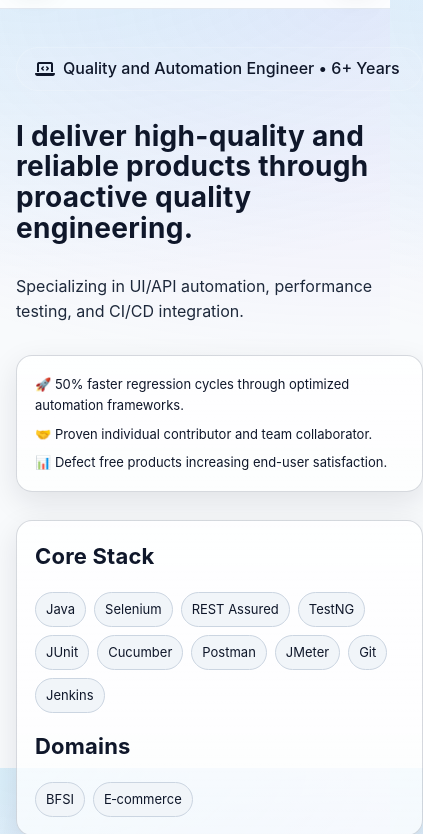
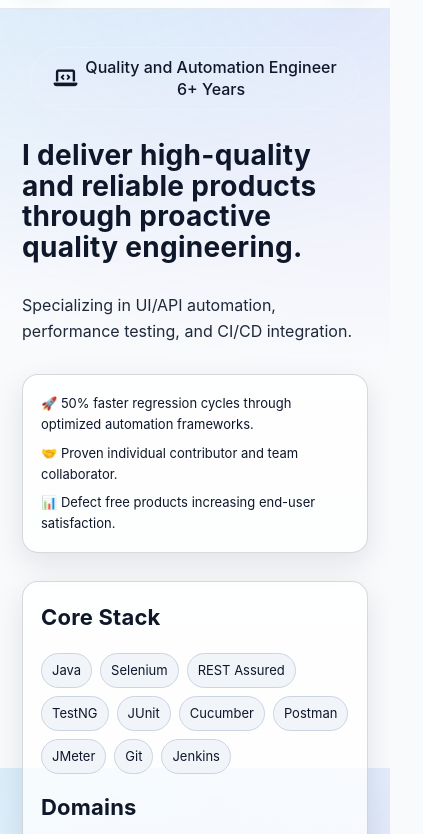
Before and after one commit to a-saurav/a-saurav.github.io, a plain HTML site: page index.html in a window 390 px wide. Shown: the part 76-910 px from the top of the page, 423 px wide, since content can reach past the window. Drawn offline with Linux system fonts and the light colour scheme.

Commit message:
added card view to all, improve alignments

```diff
--- a/css/style.css
+++ b/css/style.css
@@ -227,7 +227,7 @@ section {
     display: inline-flex;
     align-items: center;
     gap: 8px;
-    padding: 8px 22px 8px 22px;
+    padding: 8px 22px;
     margin-top: 12px;
     margin-bottom: 16px;
     border-radius: 999px;
@@ -235,11 +235,24 @@ section {
     border: 1px solid rgba(255, 255, 255, 0.15);
     color: var(--accent);
     font-weight: 500;
-    white-space: nowrap;
+    max-width: 100%;
+    line-height: 1.4;
 }
 
-.badge i {
-    margin-left: -4px;
+.badge::before {
+    font-family: "Font Awesome 6 Free";
+    font-weight: 900;
+    content: "\f5fc";
+    /* fa-laptop-code */
+    font-size: 1.2em;
+    display: flex;
+    align-items: center;
+    justify-content: center;
+}
+
+/* Desktop: show as single line with dot */
+.badge-text::before {
+    content: attr(data-role) " • " attr(data-exp);
 }
 
 .hero-grid {
@@ -537,8 +550,8 @@ footer {
 
 @media (max-width: 640px) {
     .container {
-        padding-left: 16px;
-        padding-right: 16px;
+        padding-left: 22px;
+        padding-right: 22px;
     }
 
     .grid {
@@ -598,4 +611,27 @@ footer {
         gap: 12px;
         flex-wrap: wrap;
     }
+
+    .hero .badge {
+        display: flex;
+        justify-content: center;
+        text-align: center;
+        margin-left: auto;
+        margin-right: auto;
+    }
+
+    .hero .badge-text {
+        display: flex;
+        flex-direction: column;
+        align-items: center;
+        text-align: center;
+    }
+
+    .hero .badge-text::before {
+        content: attr(data-role);
+    }
+
+    .hero .badge-text::after {
+        content: attr(data-exp);
+    }
 }
--- a/index.html
+++ b/index.html
@@ -1,20 +1,22 @@
 <!DOCTYPE html>
 <html lang="en">
+
 <head>
-      <meta charset="utf-8"/>
-      <meta name="viewport" content="width=device-width, initial-scale=1"/>
+    <meta charset="utf-8" />
+    <meta name="viewport" content="width=device-width, initial-scale=1" />
     <title>A Saurav</title>
     <meta name="description" content="A Saurav portfolio: experience, skills, certifications, and contact."/>
-      <meta name="theme-color" content="#0ea5e9"/>
+    <meta name="theme-color" content="#0ea5e9" />
     <link rel="preconnect" href="https://fonts.gstatic.com" crossorigin>
     <link rel="stylesheet" href="css/style.css">
     <link rel="stylesheet" href="https://cdnjs.cloudflare.com/ajax/libs/font-awesome/6.5.1/css/all.min.css">
 </head>
+
 <body class="theme--ocean">
     <header>
         <div class="container nav">
             <div class="brand">
-               <img class="brand-avatar" id="avatar" src="" alt="Avatar"/>
+                <img class="brand-avatar" id="avatar" src="" alt="Avatar" />
                 <span id="brandName"></span>
             </div>
             <nav>
@@ -29,8 +31,7 @@
             <button id="menuToggle" class="btn" style="display:none;">☰</button>
             <div class="row">
                 <a class="btn" id="downloadBtn" href="#" onclick="downloadCV(event);">Download CV</a>
-               <button title="Change theme" class="btn alt theme-toggle" onclick="toggleTheme()" aria-label="Toggle theme"
-                  style="width:36px;height:36px;border-radius:50%;display:flex;align-items:center;justify-content:center;">
+                <button title="Change theme" class="btn alt theme-toggle" onclick="toggleTheme()" aria-label="Toggle theme" style="width:36px;height:36px;border-radius:50%;display:flex;align-items:center;justify-content:center;">
                     <i class="fa-solid fa-circle-half-stroke"></i>
                 </button>
             </div>
@@ -74,12 +75,17 @@
             </div>
         </section>
         <section id="experience">
+            <div class="card">
                 <h2 class="section-title">Experience</h2>
                 <div class="timeline" id="expTimeline"></div>
+            </div>
         </section>
+
         <section id="skills">
+            <div class="card">
                 <h2 class="section-title">Skills</h2>
                 <div class="chips" id="skillsChips"></div>
+            </div>
         </section>
         <section id="certs">
             <div class="grid">
@@ -93,9 +99,12 @@
                 </div>
             </div>
         </section>
+
         <section id="education">
+            <div class="card">
                 <h2 class="section-title">Education</h2>
                 <div class="timeline" id="educationTimeline"></div>
+            </div>
         </section>
         <section id="contact">
             <div class="card">
--- a/js/scripts.js
+++ b/js/scripts.js
@@ -1,7 +1,7 @@
 document.addEventListener("DOMContentLoaded", () => {
     const header = document.querySelector("header");
     if (header) {
-        const height = header.offsetHeight + 20; // +20px breathing room
+        const height = header.offsetHeight + 20;
         document.documentElement.style.setProperty("--header-offset", height + "px");
     }
 });
@@ -57,7 +57,6 @@ const SITE_DATA = {
     email: "mailto:srv.work@outlook.com",
     mobile: "+91 9039 226 554",
     linkedin: "https://www.linkedin.com/in/a-saurav/",
-    resumePdf: "#",
     contactSummary: "Open to Automation / Quality Engineering roles.",
     coreStack: ["Java", "Selenium", "REST Assured", "TestNG", "JUnit", "Cucumber", "Postman", "JMeter", "Git", "Jenkins"],
     domains: ["BFSI", "E‑commerce"],
@@ -66,21 +65,48 @@ const SITE_DATA = {
         "🤝 Proven individual contributor and team collaborator.",
         "📊 Defect free products increasing end-user satisfaction."
     ],
-    skills: ["Selenium", "Java", "Cucumber BDD", "Rest API / Rest Assured", "JMeter", "Xray", "Agile (Scrum)", "Jenkins", "Maven / Gradle", "TestNG / Junit", "JIRA", "Git / Bitbucket", "Postman / Insomnia", "Confluence", "GitHub Co-pilot", "Sql", "HashiCorp Terraform" ],
-    experience: [
-      { company: "HSBC" ,role: "Senior Software Engineer", period: "June 2024 - Present", bullets: ["Automated API testing for Spring Cloud Gateway migration from Netflix Zuul using Rest Assured, achieving 99% defect-freedeployment.","Led performance testing via JMeter for cloud infrastructure, improving system reliability and scalability by 40% and reducingresponse time by 35% and boosting throughput efficiency under high concurrency.","Enhanced test automation frameworks using GitHub Co-pilot, cutting regression testing time by 50% and ensuring seamless CI/CD pipeline integration."] },
-      { company: "Barclays" ,role: "Automation Developer", period: "April 2023 - May 2024", bullets: ["In project 1, worked in a team of 3 and in project 2, worked as an individual automation contributor.","Authored and managed test cases in Xray, aligning with functional and technical requirements.","Identified, reported, and tracked defects to resolution through JIRA, ensuring a smooth release process.","Performed functional API testing using Postman and Insomnia to validate service endpoints"] },
-      { company: "Publicis Sapient" ,role: "Quality Engineer L2", period: "Nov 2021 - April 2023", bullets: ["Developed Selenium-based UI automation scripts using Java (BDD framework).","In-charge of integrating, initiating and monitoring regression suite on Jenkins-like environment.","Created and maintained an automation knowledge base on Confluence to document best practices and improvements."] },
-	  { company: "TechSSB" ,role: "Associate Software Engineer", period: "July 2019 - Sept 2021", bullets: ["Utilized BDD framework with POM design pattern for automation.","Authored test cases using Selenium and Java.","Utilized JIRA for bug tracking & project management."] }
+    skills: ["Selenium", "Java", "Cucumber BDD", "Rest API / Rest Assured", "JMeter", "Xray", "Agile (Scrum)", "Jenkins", "Maven / Gradle", "TestNG / Junit", "JIRA", "Git / Bitbucket", "Postman / Insomnia", "Confluence", "GitHub Co-pilot", "Sql", "HashiCorp Terraform"],
+    experience: [{
+            company: "HSBC",
+            role: "Senior Software Engineer",
+            period: "June 2024 - Present",
+            bullets: ["Automated API testing for Spring Cloud Gateway migration from Netflix Zuul using Rest Assured, achieving 99% defect-freedeployment.", "Led performance testing via JMeter for cloud infrastructure, improving system reliability and scalability by 40% and reducingresponse time by 35% and boosting throughput efficiency under high concurrency.", "Enhanced test automation frameworks using GitHub Co-pilot, cutting regression testing time by 50% and ensuring seamless CI/CD pipeline integration."]
+        },
+        {
+            company: "Barclays",
+            role: "Automation Developer",
+            period: "April 2023 - May 2024",
+            bullets: ["In project 1, worked in a team of 3 and in project 2, worked as an individual automation contributor.", "Authored and managed test cases in Xray, aligning with functional and technical requirements.", "Identified, reported, and tracked defects to resolution through JIRA, ensuring a smooth release process.", "Performed functional API testing using Postman and Insomnia to validate service endpoints"]
+        },
+        {
+            company: "Publicis Sapient",
+            role: "Quality Engineer L2",
+            period: "Nov 2021 - April 2023",
+            bullets: ["Developed Selenium-based UI automation scripts using Java (BDD framework).", "In-charge of integrating, initiating and monitoring regression suite on Jenkins-like environment.", "Created and maintained an automation knowledge base on Confluence to document best practices and improvements."]
+        },
+        {
+            company: "TechSSB",
+            role: "Associate Software Engineer",
+            period: "July 2019 - Sept 2021",
+            bullets: ["Utilized BDD framework with POM design pattern for automation.", "Authored test cases using Selenium and Java.", "Utilized JIRA for bug tracking & project management."]
+        }
     ],
     certifications: ["HashiCorp Certified: Terraform Associate (003)"],
-    education: [
-      { course: "Bachelor of Engineering (Computer Science)" ,college: "Rungta College of Engineering and Technology, Bhilai", period: "2013 - 2017"},
-      { course: "Higher Secondary (Mathematics)", college: "Kendriya Vidyalaya, Kusmunda", period: "2012 - 2013" },
+    education: [{
+            course: "Bachelor of Engineering (Computer Science)",
+            college: "Rungta College of Engineering and Technology, Bhilai",
+            period: "2013 - 2017"
+        },
+        {
+            course: "Higher Secondary (Mathematics)",
+            college: "Kendriya Vidyalaya, Kusmunda",
+            period: "2012 - 2013"
+        },
     ],
-    achievements: ["HSBC Circle of Excellence 2025","HSBC Circle of Excellence 2024"],
+    achievements: ["HSBC Circle of Excellence 2025", "HSBC Circle of Excellence 2024"],
     theme: "light"
 };
+
 function setText(id, text) {
     const el = document.getElementById(id);
     if (el) el.textContent = text;
@@ -120,7 +146,9 @@ function renderList(id, items) {
 (function init() {
     setText('brandName', SITE_DATA.name);
     document.getElementById('avatar').src = SITE_DATA.avatar;
-    document.getElementById('badge').innerHTML = '<i class="fa-solid fa-laptop-code"></i> ' + SITE_DATA.badge;
+    const badgeEl = document.getElementById('badge');
+    const [role, exp] = SITE_DATA.badge.split('•').map(s => s.trim());
+    badgeEl.innerHTML = `<span class="badge-text" data-role="${role}" data-exp="${exp}"></span>`;
     setText('headline', SITE_DATA.headline);
     setText('subheadline', SITE_DATA.subheadline);
     setHref('primaryCTA', SITE_DATA.github);
@@ -199,12 +227,12 @@ menuLinks.forEach(link => {
 function downloadCV(event) {
     event.preventDefault();
     const link = document.createElement('a');
-    link.href = 'files/ASaurav_Automation_6.pdf';
+    link.href = 'file/ASaurav_Automation_6.pdf';
     if (isMobileDevice()) {
         // Trigger the download on mobile
-        link.download = 'ASaurav_Automation_6.pdf';
+        link.download = 'ASaurav_Automation_6.pdf'; // Optional: specify the filename
     } else {
-        // Open the resume in a new tab for desktop
+        // Open the cv in a new tab for desktop
         link.target = '_blank';
     }
     document.body.appendChild(link);
```
Lines whose indentation alone changed are shown as unchanged.
